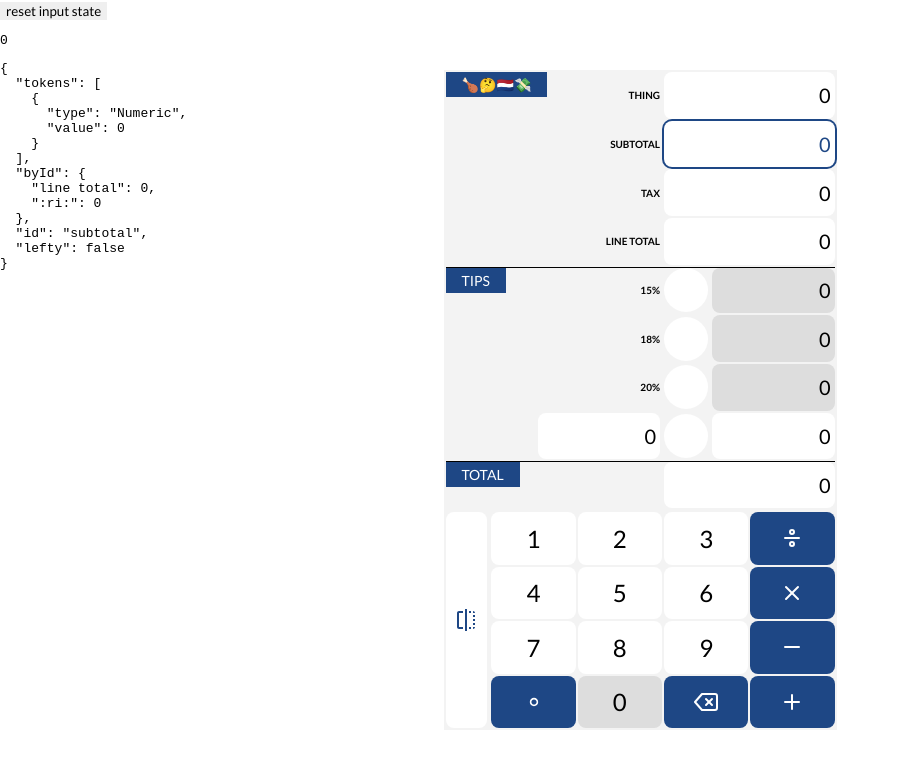
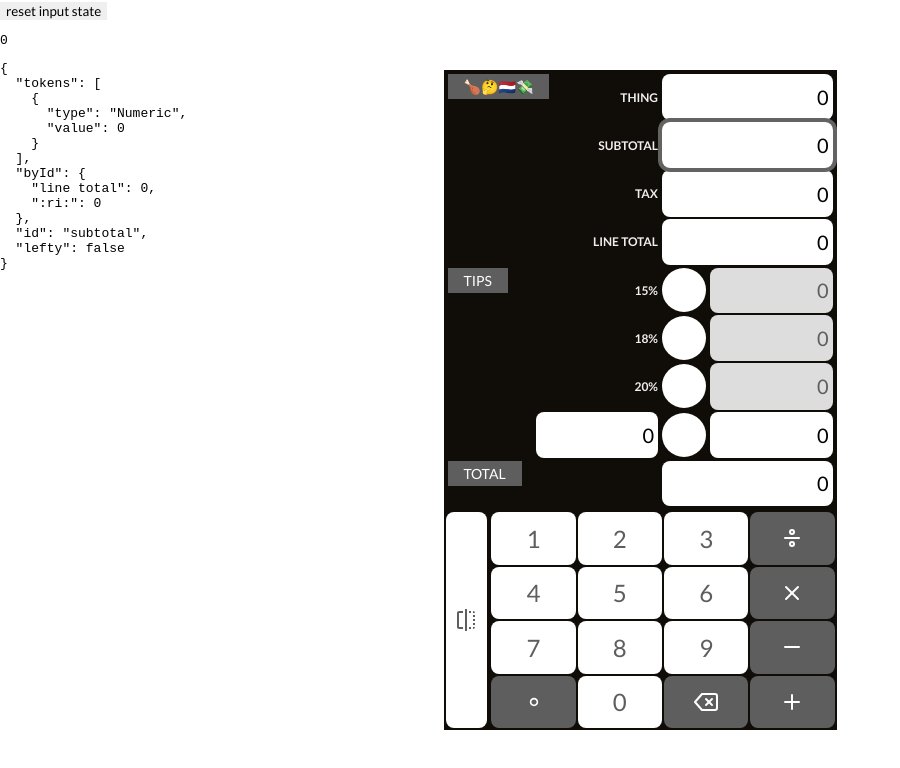
Before and after one commit to rochwu/holanda, a React (Create React App) app: page / in a window 1280 px wide. Shown: the top 768 px of the page, without its empty margins (0-900 px from the left). Built offline with nearby package versions, Linux system fonts and the light colour scheme.

Commit message:
Grayscaled everything + better looks + no disabled keypads (#16)

```diff
--- a/public/index.html
+++ b/public/index.html
@@ -6,7 +6,7 @@
       name="viewport"
       content="width=device-width, initial-scale=1, shrink-to-fit=no"
     />
-    <meta name="theme-color" content="#000000" />
+    <meta id="theme" name="theme-color" content="#100C08" />
     <!--
       manifest.json provides metadata used when your web app is added to the
       homescreen on Android. See https://developers.google.com/web/fundamentals/engage-and-retain/web-app-manifest/
--- a/src/Keypad/Backspace.tsx
+++ b/src/Keypad/Backspace.tsx
@@ -8,7 +8,7 @@ import {styles} from '../styles';
 import {Cell} from './Cell';
 import {colors} from './colors';
 
-const color = colors(styles.color.buttons.negative);
+const color = colors(styles.color.buttons.action);
 
 const Component = styled(Cell)(color);
 
--- a/src/Keypad/Cell.tsx
+++ b/src/Keypad/Cell.tsx
@@ -8,7 +8,6 @@ const Component = styled.button(style.button, {
   justifyContent: 'center',
   alignItems: 'center',
   boxSizing: 'border-box',
-  ':disabled': style.disabled,
   padding: 0, // iOS pads 1em
 });
 
--- a/src/Keypad/Flip.tsx
+++ b/src/Keypad/Flip.tsx
@@ -8,7 +8,7 @@ import {styles} from '../styles';
 import {Cell} from './Cell';
 import {colors} from './colors';
 
-const buttonStyles = styles.color.buttons.positive;
+const buttonStyles = styles.color.buttons.action;
 
 const color = colors({
   color: buttonStyles.backgroundColor,
--- a/src/Keypad/Operator/Operator.tsx
+++ b/src/Keypad/Operator/Operator.tsx
@@ -11,7 +11,7 @@ import {colors} from '../colors';
 
 import {Icon} from './Icon';
 
-const color = colors(styles.color.buttons.positive);
+const color = colors(styles.color.buttons.action);
 
 const Component = styled(Cell)(color);
 
--- a/src/Keypad/colors.ts
+++ b/src/Keypad/colors.ts
@@ -6,12 +6,9 @@ export const colors = ({backgroundColor, color}: Props): CSSObject => {
   return {
     color,
     backgroundColor,
-    ':active:not(:disabled)': {
+    ':active': {
       color: backgroundColor,
       backgroundColor: color,
     },
-    ':hover:not(:disabled)': {
-      filter: 'brightness(125%)',
-    },
   };
 };
--- a/src/Receipt/Field/Selectable.tsx
+++ b/src/Receipt/Field/Selectable.tsx
@@ -1,24 +1,46 @@
+import {keyframes} from '@emotion/react';
 import styled from '@emotion/styled';
+import {FC, ReactNode} from 'react';
 
 import {color, spacing} from '../../styles';
 
 import {Base} from './Base';
 
-export const Selectable = styled(Base)<{selected: boolean}>(
-  {
-    backgroundColor: color.buttons.number.backgroundColor,
+export const Component = styled(Base)({
+  backgroundColor: color.buttons.number.backgroundColor,
+  height: '100%',
+});
+
+type Props = {children: ReactNode; selected: boolean} & Parameters<
+  typeof Component
+>[0];
+
+const boxShadow = (props: {color: string}) =>
+  `0 0 0 ${spacing.focus} ${props.color}`;
+
+const fade = keyframes({
+  '0%, 100%': {
+    boxShadow: boxShadow({color: color.disabled.backgroundColor}),
   },
-  ({selected}) => {
-    if (selected) {
-      return {
-        color: color.positive,
-        boxShadow: `0 0 0 ${spacing.gap} ${color.positive}`,
-        zIndex: 1,
-      };
-    }
+  '50%': {
+    boxShadow: boxShadow({color: color.action}),
+  },
+});
 
+const FocusRing = styled.div<{selected: boolean}>({}, ({selected}) => {
+  if (selected) {
     return {
-      color: color.buttons.number.color,
+      borderRadius: spacing.borderRadius,
+      animation: `${fade} 1s linear infinite`,
+      zIndex: 1,
     };
-  },
-);
+  }
+});
+
+export const Selectable: FC<Props> = ({children, selected, ...props}) => {
+  return (
+    <FocusRing selected={selected}>
+      <Component {...props}>{children}</Component>
+    </FocusRing>
+  );
+};
--- a/src/Receipt/Label.tsx
+++ b/src/Receipt/Label.tsx
@@ -1,14 +1,17 @@
 import styled from '@emotion/styled';
 import {FC, ReactNode} from 'react';
+
+import {color, spacing} from '../styles';
 
 import {Cell} from './Cell';
 
 const Container = styled(Cell)({
   display: 'flex',
   alignItems: 'center',
-  fontSize: '10px',
+  fontSize: spacing.label,
   textTransform: 'uppercase',
   fontWeight: 'bold',
+  color: color.backgroundText,
 });
 
 type Props = {children: ReactNode};
--- a/src/Receipt/Line.tsx
+++ b/src/Receipt/Line.tsx
@@ -16,7 +16,7 @@ const Container = styled.div<{divide?: boolean}>(
   ({divide}) => {
     if (divide) {
       return {
-        borderTop: '1px solid black',
+        borderTop: `1px solid ${color.background}`,
       };
     }
   },
@@ -29,7 +29,7 @@ type Props = {
 } & Parameters<typeof Container>[0];
 
 const Heading = styled.div(
-  color.buttons.positive,
+  color.buttons.action,
   {
     position: 'absolute',
     top: 0,
--- a/src/Receipt/Radio.tsx
+++ b/src/Receipt/Radio.tsx
@@ -22,7 +22,7 @@ const Component = styled.button<{selected?: boolean}>(({selected}) => ({
   width: size,
   borderRadius: size,
   backgroundColor: selected
-    ? color.positive
+    ? color.action
     : color.buttons.number.backgroundColor,
 }));
 
--- a/src/Receipt/Receipt.tsx
+++ b/src/Receipt/Receipt.tsx
@@ -16,7 +16,7 @@ const Container = styled.div({
   display: 'grid',
   gridAutoRows: '1fr',
   gap: spacing.gap,
-  padding: spacing.gap,
+  padding: spacing.focus,
 });
 
 type Props = Parameters<typeof Container>[0];
--- a/src/styles.ts
+++ b/src/styles.ts
@@ -10,6 +10,7 @@ const pixels = {
   longInput: 170.5,
   inputPadding: 4,
   inputGap: 4,
+  focus: 4,
 };
 
 export const spacing = {
@@ -20,6 +21,8 @@ export const spacing = {
   inputPadding: `${pixels.inputPadding}px`,
   longInput: `${pixels.longInput}px`,
   shortInput: `${pixels.longInput - pixels.inputGap - pixels.radioSize}px`,
+  label: '12px',
+  focus: `${pixels.focus}px`,
 };
 
 // nederland
@@ -34,12 +37,15 @@ export const spacing = {
 
 // no negative
 const palette = {
-  positive: '#1E4785',
-  negative: '#1E4785',
+  action: '#5E5E5E',
   light: 'white',
-  dark: 'black',
+  dark: '#5E5E5E',
   off: gray('DD'),
-  background: gray('F3'),
+  background: document
+    .getElementById('theme')!
+    .getAttribute('content')!
+    .toString(),
+  backgroundText: '#EFEFEF',
 };
 
 export const color = {
@@ -55,13 +61,9 @@ export const color = {
       color: palette.dark,
       backgroundColor: palette.light,
     },
-    positive: {
+    action: {
       color: palette.light,
-      backgroundColor: palette.positive,
-    },
-    negative: {
-      color: palette.light,
-      backgroundColor: palette.negative,
+      backgroundColor: palette.action,
     },
   },
 };
```
